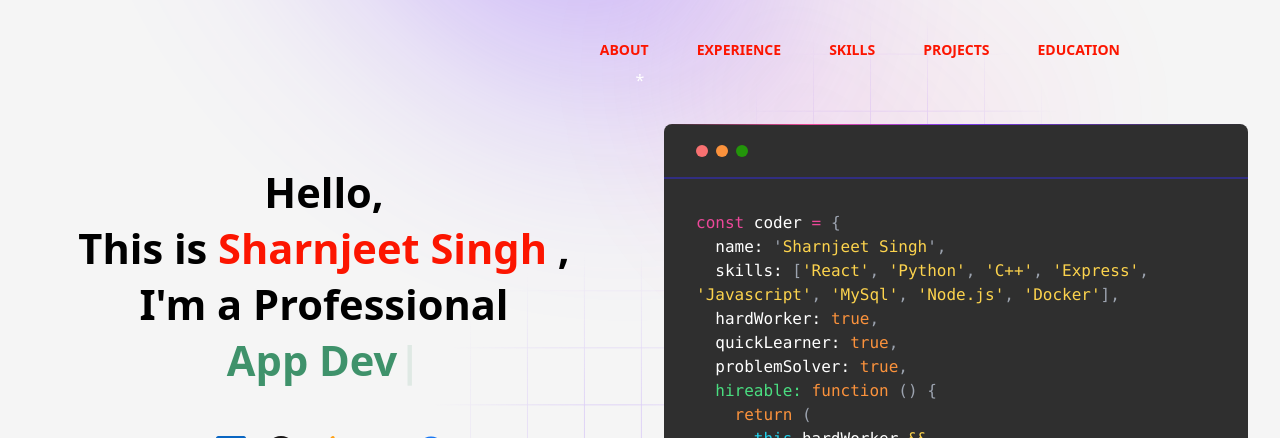
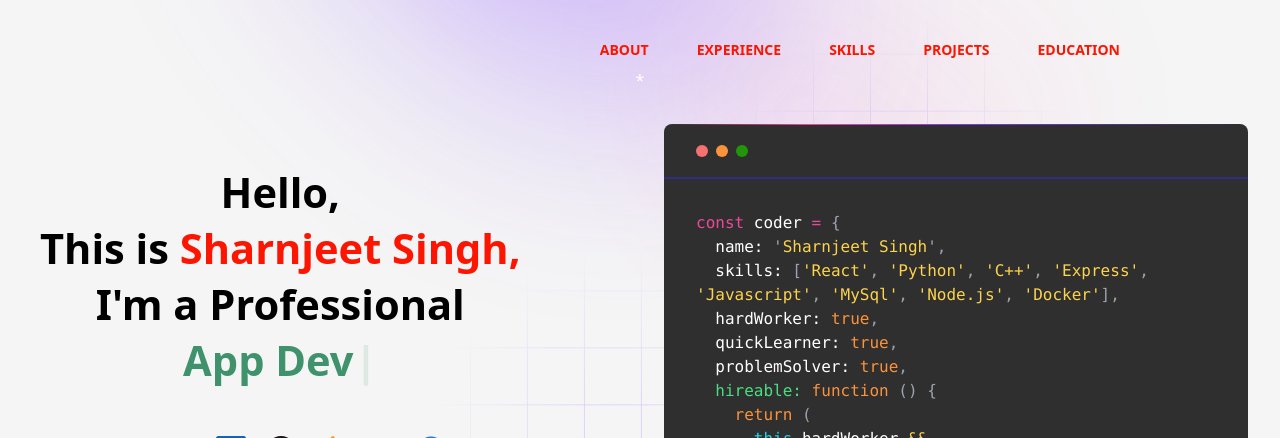
Before and after one commit to sharnjeet21/portfolio, a React (Vite) app: page / in a window 1280 px wide. Shown: the top 438 px of the page. Built offline with nearby package versions, Linux system fonts and the light colour scheme; no server answers.

Commit message:
about changed

```diff
--- a/src/components/homepage/hero-section/index.jsx
+++ b/src/components/homepage/hero-section/index.jsx
@@ -25,8 +25,9 @@ function HeroSection() {
           <h1 className="text-3xl font-bold leading-10 text-black md:font-extrabold lg:text-[2.6rem] lg:leading-[3.5rem]">
             Hello, <br />
             This is {' '}
-            <span className="text-[#FC1500]">{personalData.name}</span>
-            {` , I'm a Professional `}
+            <span className="text-[#FC1500]">{personalData.name},</span>
+            <br/>
+            {` I'm a Professional `}
             <span className="text-[#3F926B]">
               <Typewriter
                 options={{
```
